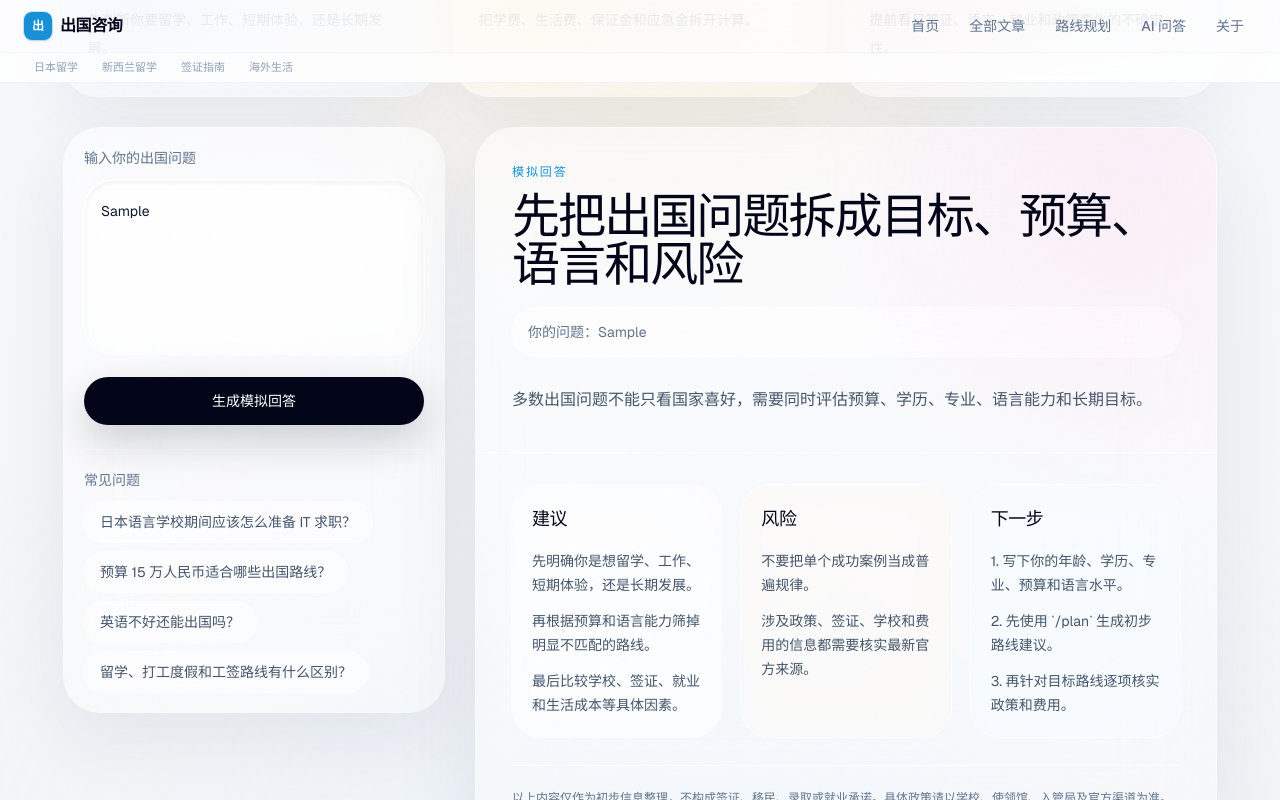
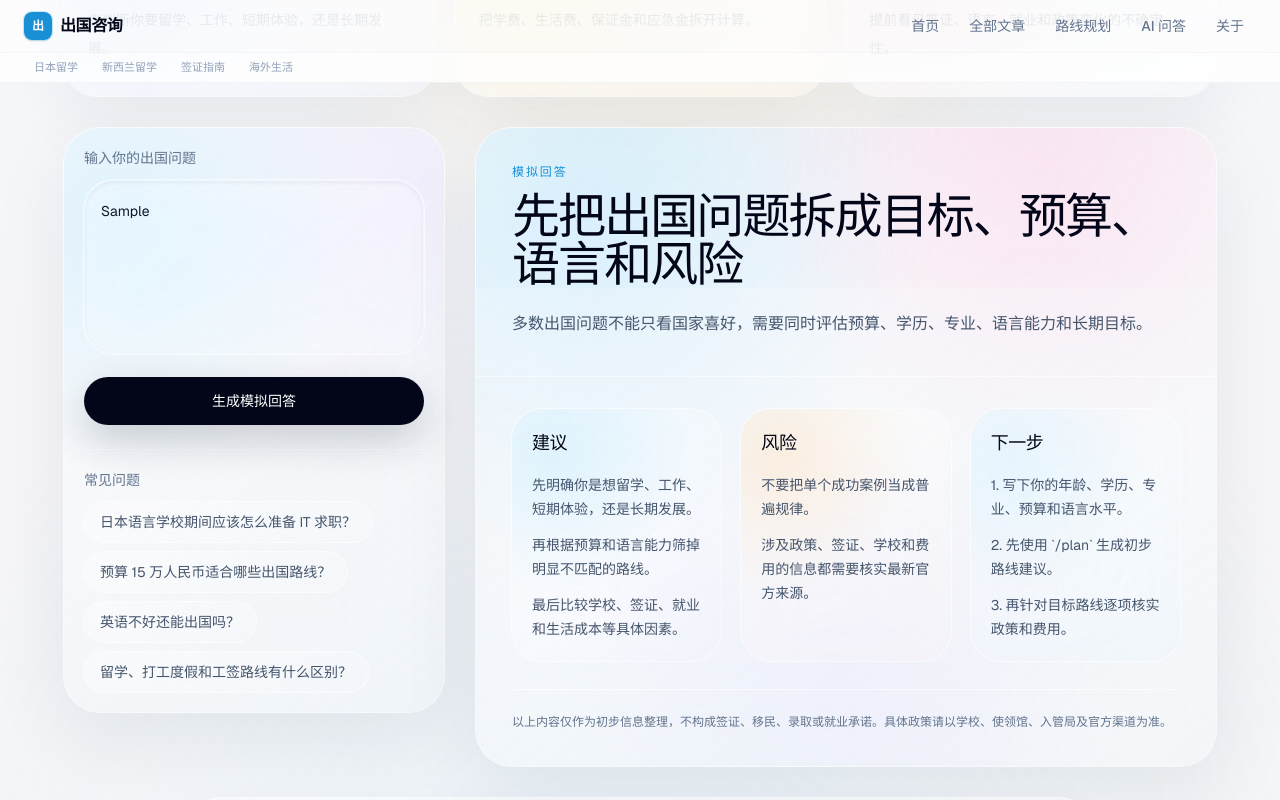
Before and after one commit to Liu-Ruien/study-abroad-consulting, a Next.js app: page /ai in a window 1280 px wide. Both pictures are taken after typing "Sample" into the empty fields and a click on the button "生成模拟回答". Shown: the part 865-1665 px from the top of the page. Built offline with nearby package versions, Linux system fonts and the light colour scheme.

Commit message:
feat: connect plan routes to ai assistant

```diff
--- a/app/ai/page.tsx
+++ b/app/ai/page.tsx
@@ -24,7 +24,19 @@ const focusCards = [
   },
 ];
 
-export default function AiPage() {
+type AiPageProps = {
+  searchParams?: Promise<{
+    q?: string | string[];
+  }>;
+};
+
+export default async function AiPage({ searchParams }: AiPageProps) {
+  const resolvedSearchParams = await searchParams;
+  const rawQuestion = resolvedSearchParams?.q;
+  const initialQuestion = Array.isArray(rawQuestion)
+    ? rawQuestion[0]?.trim() ?? ""
+    : rawQuestion?.trim() ?? "";
+
   return (
     <main className="min-h-screen overflow-hidden bg-[radial-gradient(circle_at_16%_8%,rgba(125,211,252,0.32),transparent_32%),radial-gradient(circle_at_84%_4%,rgba(244,114,182,0.22),transparent_34%),radial-gradient(circle_at_52%_34%,rgba(251,191,36,0.16),transparent_36%),radial-gradient(circle_at_50%_100%,rgba(186,230,253,0.18),transparent_42%),linear-gradient(180deg,#f8fbff_0%,#f6f7fb_42%,#f5f5f7_100%)] px-4 py-7 pb-12 text-slate-950 sm:px-6 sm:py-10 sm:pb-16">
       <div className="mx-auto max-w-6xl">
@@ -77,7 +89,7 @@ export default function AiPage() {
           ))}
         </section>
 
-        <AiChatPanel />
+        <AiChatPanel initialQuestion={initialQuestion} />
 
         <section className="mx-auto mt-8 max-w-4xl rounded-[28px] bg-white/42 px-5 py-4 text-sm leading-7 text-slate-500 shadow-[0_12px_40px_rgba(15,23,42,0.045)] ring-1 ring-white/70 backdrop-blur-xl sm:px-6">
           <strong className="text-slate-950">使用边界：</strong>
--- a/components/ai/AiAnswerCard.tsx
+++ b/components/ai/AiAnswerCard.tsx
@@ -3,14 +3,16 @@
 import type { AiMockAnswer } from "@/lib/ai";
 
 type AiAnswerCardProps = {
-  question: string;
   answer: AiMockAnswer;
 };
 
-export default function AiAnswerCard({ question, answer }: AiAnswerCardProps) {
+export default function AiAnswerCard({ answer }: AiAnswerCardProps) {
   return (
-    <article className="overflow-hidden rounded-[38px] bg-[radial-gradient(circle_at_88%_8%,rgba(251,207,232,0.28),transparent_34%),linear-gradient(145deg,rgba(255,255,255,0.54),rgba(255,255,255,0.30))] shadow-[0_24px_90px_rgba(15,23,42,0.08)] ring-1 ring-white/72 backdrop-blur-2xl">
-      <div className="px-6 py-7 sm:px-9 sm:py-9">
+    <article className="overflow-hidden rounded-[36px] bg-[radial-gradient(circle_at_78%_6%,rgba(251,207,232,0.34),transparent_36%),radial-gradient(circle_at_14%_14%,rgba(186,230,253,0.40),transparent_40%),radial-gradient(circle_at_50%_88%,rgba(221,214,254,0.20),transparent_42%),linear-gradient(145deg,rgba(255,255,255,0.48),rgba(248,250,252,0.28))] shadow-[0_24px_80px_rgba(15,23,42,0.075)] ring-1 ring-white/72 backdrop-blur-2xl">
+      <div className="relative px-6 py-7 sm:px-9 sm:py-9">
+        <div className="pointer-events-none absolute inset-x-0 top-0 h-40 bg-[radial-gradient(circle_at_72%_0%,rgba(251,207,232,0.22),transparent_58%),radial-gradient(circle_at_18%_0%,rgba(186,230,253,0.24),transparent_56%)]" />
+
+        <div className="relative">
           <p className="text-xs font-medium uppercase tracking-[0.16em] text-sky-600/90">
             模拟回答
           </p>
@@ -19,18 +21,15 @@ export default function AiAnswerCard({ question, answer }: AiAnswerCardProps) {
             {answer.title}
           </h2>
 
-        <p className="mt-5 rounded-[24px] bg-white/38 px-4 py-3 text-sm leading-6 text-slate-500 ring-1 ring-white/58 backdrop-blur-xl">
-          你的问题：{question}
-        </p>
-
-        <p className="mt-7 max-w-3xl text-base leading-8 text-slate-600">
+          <p className="mt-5 max-w-3xl text-base leading-8 text-slate-600">
             {answer.summary}
           </p>
+        </div>
       </div>
 
       <div className="space-y-7 border-t border-white/58 px-6 py-6 sm:px-9 sm:py-8">
         <section className="grid gap-5 lg:grid-cols-3">
-          <div className="rounded-[30px] bg-white/36 p-5 ring-1 ring-white/58 backdrop-blur-xl">
+          <div className="rounded-[30px] bg-[radial-gradient(circle_at_18%_18%,rgba(186,230,253,0.36),transparent_52%),linear-gradient(145deg,rgba(255,255,255,0.32),rgba(238,242,255,0.22))] p-5 ring-1 ring-white/58 backdrop-blur-xl">
             <h3 className="text-lg font-medium tracking-tight text-slate-950">
               建议
             </h3>
@@ -41,7 +40,7 @@ export default function AiAnswerCard({ question, answer }: AiAnswerCardProps) {
             </ul>
           </div>
 
-          <div className="rounded-[30px] bg-orange-50/26 p-5 ring-1 ring-white/58 backdrop-blur-xl">
+          <div className="rounded-[30px] bg-[radial-gradient(circle_at_18%_18%,rgba(254,215,170,0.34),transparent_52%),linear-gradient(145deg,rgba(255,255,255,0.30),rgba(255,247,237,0.20))] p-5 ring-1 ring-white/58 backdrop-blur-xl">
             <h3 className="text-lg font-medium tracking-tight text-slate-950">
               风险
             </h3>
@@ -52,7 +51,7 @@ export default function AiAnswerCard({ question, answer }: AiAnswerCardProps) {
             </ul>
           </div>
 
-          <div className="rounded-[30px] bg-sky-50/30 p-5 ring-1 ring-white/58 backdrop-blur-xl">
+          <div className="rounded-[30px] bg-[radial-gradient(circle_at_18%_18%,rgba(186,230,253,0.30),transparent_52%),linear-gradient(145deg,rgba(255,255,255,0.30),rgba(224,242,254,0.22))] p-5 ring-1 ring-white/58 backdrop-blur-xl">
             <h3 className="text-lg font-medium tracking-tight text-slate-950">
               下一步
             </h3>
--- a/components/ai/AiChatPanel.tsx
+++ b/components/ai/AiChatPanel.tsx
@@ -13,10 +13,23 @@ const quickQuestions = [
   "留学、打工度假和工签路线有什么区别？",
 ];
 
-export default function AiChatPanel() {
-  const [question, setQuestion] = useState("");
-  const [submittedQuestion, setSubmittedQuestion] = useState("");
-  const [answer, setAnswer] = useState<AiMockAnswer | null>(null);
+type AiChatPanelProps = {
+  initialQuestion?: string;
+};
+
+export default function AiChatPanel({
+  initialQuestion = "",
+}: AiChatPanelProps) {
+  const normalizedInitialQuestion = initialQuestion.trim();
+  const [question, setQuestion] = useState(normalizedInitialQuestion);
+  const [submittedQuestion, setSubmittedQuestion] = useState(
+    normalizedInitialQuestion
+  );
+  const [answer, setAnswer] = useState<AiMockAnswer | null>(() =>
+    normalizedInitialQuestion
+      ? createMockAiAnswer(normalizedInitialQuestion)
+      : null
+  );
   const [error, setError] = useState("");
   const [isLoading, setIsLoading] = useState(false);
   const [selectedQuickQuestion, setSelectedQuickQuestion] = useState("");
@@ -77,7 +90,7 @@ export default function AiChatPanel() {
 
   return (
     <section className="grid gap-8 lg:grid-cols-[minmax(0,380px)_minmax(0,1fr)] lg:items-start">
-      <div className="rounded-[36px] bg-[linear-gradient(145deg,rgba(255,255,255,0.58),rgba(255,255,255,0.34))] p-4 shadow-[0_24px_80px_rgba(15,23,42,0.075)] ring-1 ring-white/72 backdrop-blur-2xl sm:p-5">
+      <div className="rounded-[36px] bg-[radial-gradient(circle_at_14%_16%,rgba(186,230,253,0.44),transparent_42%),radial-gradient(circle_at_92%_10%,rgba(221,214,254,0.30),transparent_38%),linear-gradient(145deg,rgba(255,255,255,0.50),rgba(241,245,249,0.30))] p-4 shadow-[0_24px_80px_rgba(15,23,42,0.075)] ring-1 ring-white/72 backdrop-blur-2xl sm:p-5">
         <AiQuestionForm
           question={question}
           error={error}
@@ -98,7 +111,7 @@ export default function AiChatPanel() {
 
       <div className="min-h-[420px]">
         {isLoading ? (
-          <div className="flex min-h-[420px] flex-col justify-center rounded-[36px] bg-white/50 p-7 text-center shadow-[0_24px_90px_rgba(15,23,42,0.08)] ring-1 ring-white/72 backdrop-blur-2xl sm:p-10">
+          <div className="flex min-h-[420px] flex-col justify-center rounded-[36px] bg-[radial-gradient(circle_at_18%_14%,rgba(186,230,253,0.36),transparent_40%),radial-gradient(circle_at_84%_12%,rgba(251,207,232,0.28),transparent_36%),linear-gradient(145deg,rgba(255,255,255,0.48),rgba(248,250,252,0.28))] p-7 text-center shadow-[0_24px_80px_rgba(15,23,42,0.075)] ring-1 ring-white/72 backdrop-blur-2xl sm:p-10">
             <p className="mx-auto mb-5 inline-flex rounded-full bg-white/58 px-4 py-1.5 text-sm font-medium text-sky-700 ring-1 ring-white/75 backdrop-blur-xl">
               正在整理回答
             </p>
@@ -112,9 +125,9 @@ export default function AiChatPanel() {
             </p>
           </div>
         ) : answer && submittedQuestion ? (
-          <AiAnswerCard question={submittedQuestion} answer={answer} />
+          <AiAnswerCard answer={answer} />
         ) : (
-          <div className="flex min-h-[420px] flex-col justify-between overflow-hidden rounded-[36px] bg-[radial-gradient(circle_at_82%_14%,rgba(191,219,254,0.36),transparent_34%),linear-gradient(145deg,rgba(255,255,255,0.52),rgba(255,255,255,0.28))] p-7 shadow-[0_24px_90px_rgba(15,23,42,0.07)] ring-1 ring-white/70 backdrop-blur-2xl sm:p-10">
+          <div className="flex min-h-[420px] flex-col justify-between overflow-hidden rounded-[36px] bg-[radial-gradient(circle_at_16%_12%,rgba(186,230,253,0.38),transparent_38%),radial-gradient(circle_at_82%_14%,rgba(221,214,254,0.28),transparent_34%),linear-gradient(145deg,rgba(255,255,255,0.48),rgba(248,250,252,0.26))] p-7 shadow-[0_24px_80px_rgba(15,23,42,0.075)] ring-1 ring-white/72 backdrop-blur-2xl sm:p-10">
             <div>
               <p className="mb-4 inline-flex rounded-full bg-white/48 px-3.5 py-1.5 text-sm font-medium text-sky-700 ring-1 ring-white/70 backdrop-blur-xl">
                 回答结构预览
--- a/components/ai/AiQuestionForm.tsx
+++ b/components/ai/AiQuestionForm.tsx
@@ -29,12 +29,12 @@ export default function AiQuestionForm({
           onChange={(event) => onQuestionChange(event.target.value)}
           placeholder="例如：预算 15 万人民币适合哪些出国路线？"
           rows={5}
-          className="w-full resize-none rounded-[30px] border border-transparent bg-white/42 px-4 py-4 text-sm leading-7 text-slate-900 shadow-inner outline-none ring-1 ring-white/68 backdrop-blur-xl transition placeholder:text-slate-400 focus:bg-white/72 focus:ring-4 focus:ring-white/65"
+          className="w-full resize-none rounded-[30px] border border-transparent bg-[linear-gradient(145deg,rgba(255,255,255,0.36),rgba(248,250,252,0.24))] px-4 py-4 text-sm leading-7 text-slate-900 shadow-inner outline-none ring-1 ring-white/62 backdrop-blur-xl transition placeholder:text-slate-400 focus:bg-[linear-gradient(145deg,rgba(255,255,255,0.58),rgba(248,250,252,0.42))] focus:ring-4 focus:ring-white/60"
         />
       </div>
 
       {error && (
-        <p className="rounded-2xl bg-white/58 px-4 py-3 text-sm leading-6 text-rose-700 ring-1 ring-rose-100/70">
+        <p className="rounded-2xl bg-[linear-gradient(145deg,rgba(255,255,255,0.48),rgba(254,242,242,0.32))] px-4 py-3 text-sm leading-6 text-rose-700 ring-1 ring-rose-100/60">
           {error}
         </p>
       )}
--- a/components/ai/AiSuggestionChips.tsx
+++ b/components/ai/AiSuggestionChips.tsx
@@ -29,7 +29,7 @@ export default function AiSuggestionChips({
             className={`rounded-full px-4 py-2 text-sm leading-6 ring-1 transition disabled:cursor-not-allowed disabled:opacity-60 ${
               selectedQuestion === suggestion
                 ? "bg-slate-950 text-white ring-slate-950 shadow-sm"
-                : "bg-white/38 text-slate-600 ring-white/68 backdrop-blur-xl hover:bg-white/68 hover:text-slate-950 hover:shadow-sm"
+                : "bg-[linear-gradient(145deg,rgba(255,255,255,0.34),rgba(248,250,252,0.22))] text-slate-600 ring-white/62 backdrop-blur-xl hover:bg-[linear-gradient(145deg,rgba(255,255,255,0.58),rgba(248,250,252,0.38))] hover:text-slate-950 hover:shadow-sm"
             }`}
           >
             {suggestion}
```
Also changed, not shown: app/plan/page.tsx (+42 -0 lines), 1 other file (tests, documents, lock files or other folders). Lines whose indentation alone changed are shown as unchanged.
